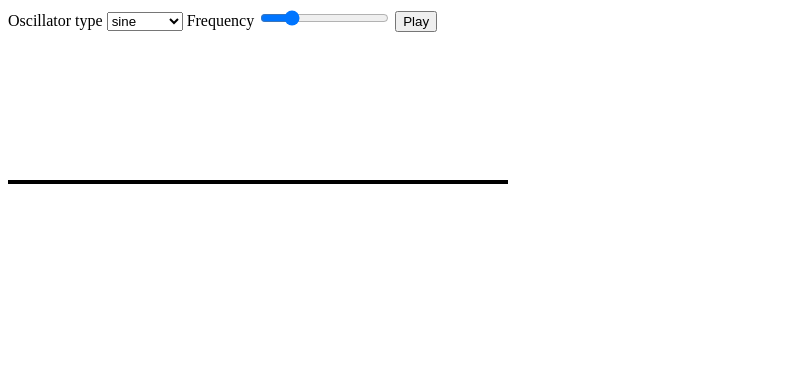
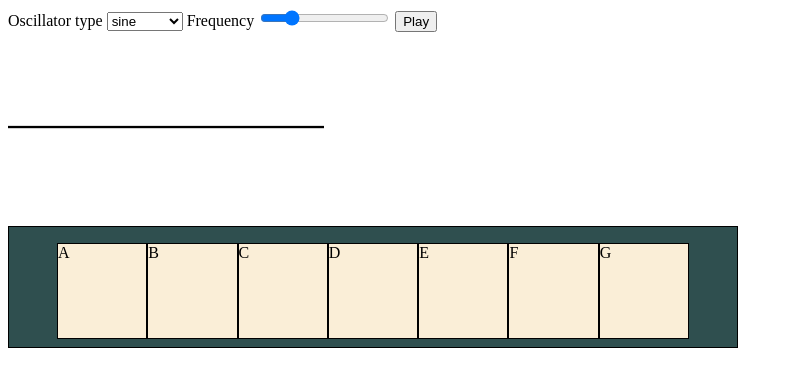
Before and after one commit to mar109us/music-generation, a plain HTML site: page index.html in a window 1280 px wide. Shown: the whole page, without its empty margins (0-793 px from the left). Drawn offline with Linux system fonts and the light colour scheme.

Commit message:
basic pianoroll in html
setting up listener for keyboard

```diff
--- a/index.html
+++ b/index.html
@@ -4,6 +4,7 @@
       <meta charset="UTF-8" />
       <meta name="viewport" content="width=device-width, initial-scale=1.0" />
       <title>Music</title>
+      <link rel="stylesheet" href="style.css" />
    </head>
    <body>
       <div class="controls">
@@ -31,7 +32,17 @@
          <button data-playing="init" id="play-button">Play</button>
       </div>
 
-      <canvas id="wave-graph"></canvas>
+      <canvas class="element-waveform" id="wave-graph"></canvas>
+
+      <div class="piano row width-half" id="element-pianoroll">
+         <div class="key key-width" id="key-A1">A</div>
+         <div class="key key-width" id="key-B1">B</div>
+         <div class="key key-width" id="key-B1">C</div>
+         <div class="key key-width" id="key-B1">D</div>
+         <div class="key key-width" id="key-B1">E</div>
+         <div class="key key-width" id="key-B1">F</div>
+         <div class="key key-width" id="key-B1">G</div>
+      </div>
    </body>
    <script src="main.js"></script>
 </html>
--- a/main.js
+++ b/main.js
@@ -3,6 +3,11 @@ const frequencyControl = document.getElementById("freq-range");
 const playButton = document.getElementById("play-button");
 
 const audioCtx = new AudioContext();
+
+//check latency
+console.log("latency ",audioCtx.baseLatency)
+console.log("latency out ",audioCtx.outputLatency)
+
 const osc = new OscillatorNode(audioCtx, {
    type: typeSelect.value,
    frequency: frequencyControl.valueAsNumber,
@@ -89,3 +94,11 @@ function draw() {
 }
 
 draw();
+
+addEventListener("keydown", (event) => {
+  if (!event.repeat) {
+    console.log(`Key "${event.key}" pressed [event: keydown]`);
+  } else {
+    console.log(`Key "${event.key}" repeating [event: keydown]`);
+  }
+});
--- /dev/null
+++ b/style.css
@@ -0,0 +1,35 @@
+.element-waveform {
+   width: 25%;
+}
+
+.piano {
+   height: 6em;
+   padding-top: 1em;
+   padding-left: 3em;
+   padding-right: 3em;
+   padding-bottom: 0.5em;
+   border: 1px solid black;
+   background-color: darkslategray;
+}
+
+.key {
+   background-color: rgb(250, 238, 215);
+   border: 1px solid black;
+}
+.row {
+   display: flex;
+   flex-direction: row;
+}
+
+.column {
+   display: flex;
+   flex-direction: column;
+}
+
+.key-width {
+   width: calc(100% / 7);
+}
+
+.width-half {
+   width: 50%;
+}
```
